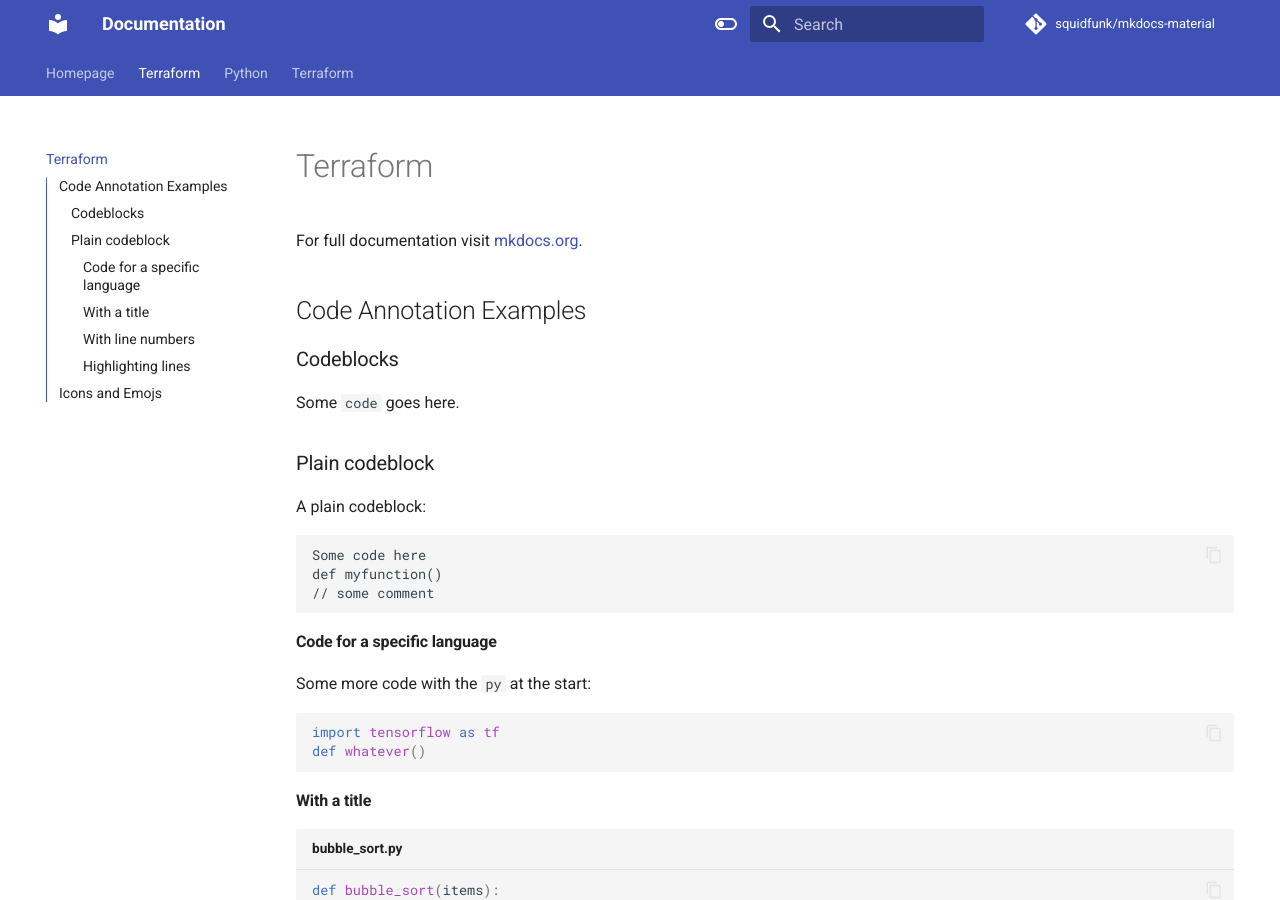
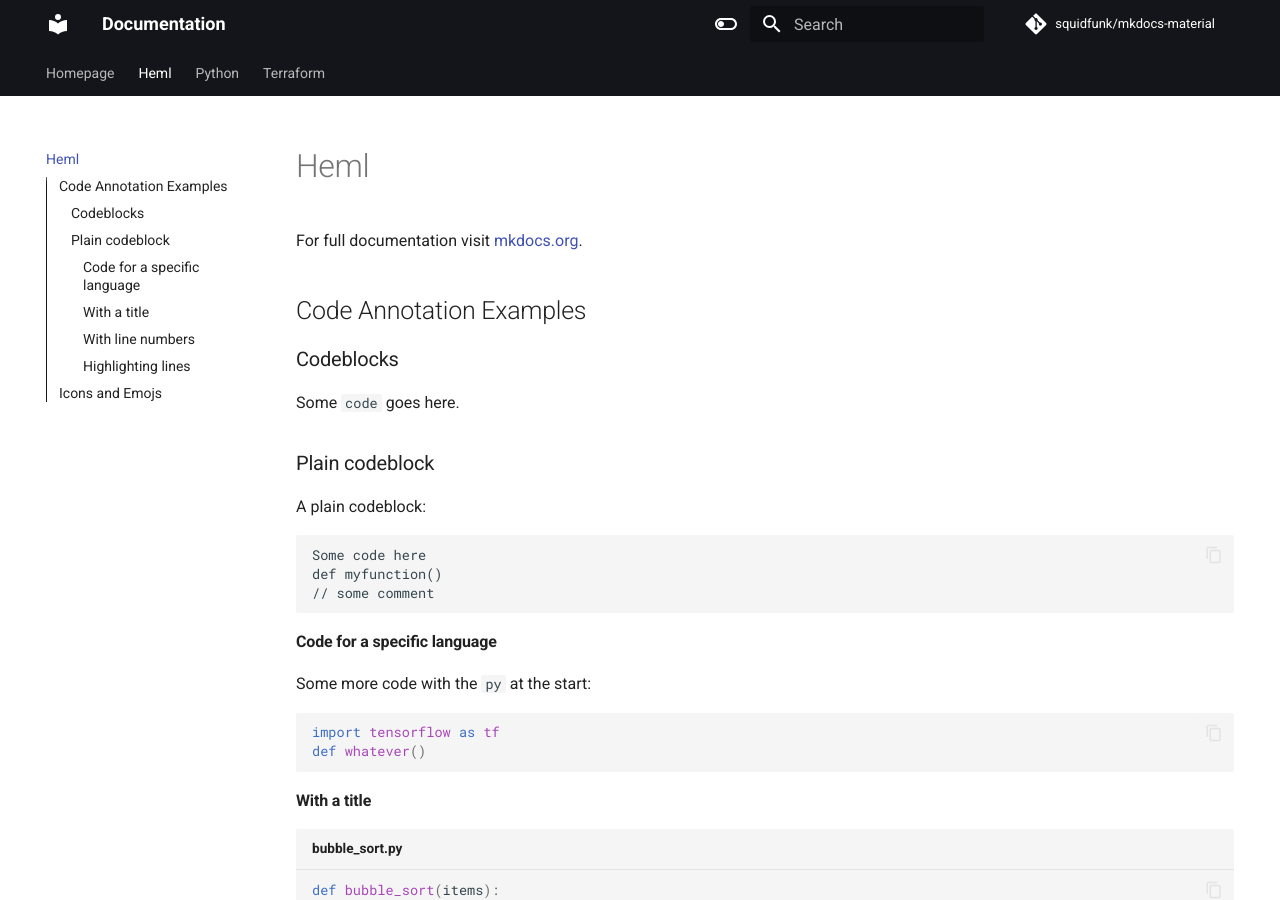
Before and after one commit to doosan-maverick/mkdocs-materials, an MkDocs documentation site: the page built from docs/heml.md, in a window 1280 px wide and 900 px high. Built offline with MkDocs 1.6.1 and Material for MkDocs 9.7.7, drawn with Linux system fonts in a browser that asks for light colours; emoji names are drawn with the system emoji font; comment, search, counter and statistics services are not loaded.

Commit message:
Added Pages

```diff
--- a/docs/heml.md
+++ b/docs/heml.md
@@ -1,4 +1,4 @@
-# Terraform
+# Heml
 
 For full documentation visit [mkdocs.org](https://www.mkdocs.org).
 
--- a/mkdocs.yml
+++ b/mkdocs.yml
@@ -28,14 +28,14 @@ theme:
     - scheme: default
       toggle:
         icon: material/toggle-switch-off-outline
-        name: Switch to Light mode
-      primary: indigo
+        name: Switch to Dark mode
+      primary: black
       accent: indigo
     - scheme: slate
       toggle:
         icon: material/toggle-switch
-        name: Switch to Dark mode
-      primary: black
+        name: Switch to Light mode
+      primary: indigo
       accent: indigo
 
 plugins:
```
